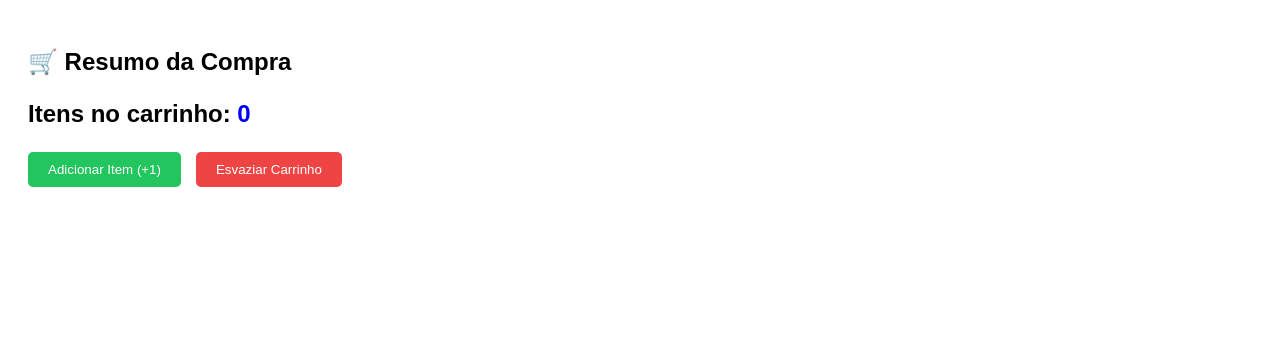
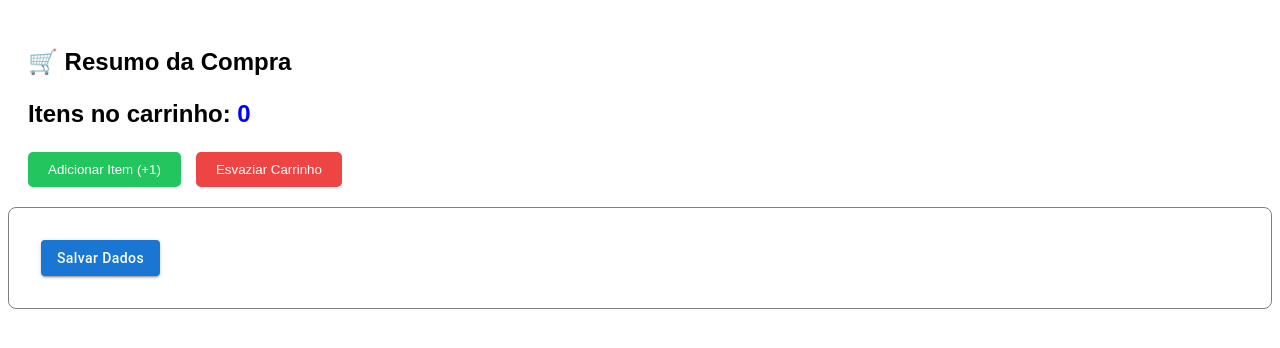
Before and after one commit to jeancarloslima/teste-007-redux-e-materialui, a React (Vite) app: page / in a window 1280 px wide. Shown: the top 348 px of the page. Built offline with nearby package versions, Linux system fonts and the light colour scheme.

Commit message:
Fazendo botão simples com Material UI

```diff
--- a/package.json
+++ b/package.json
@@ -10,6 +10,9 @@
     "preview": "vite preview"
   },
   "dependencies": {
+    "@emotion/react": "^11.14.0",
+    "@emotion/styled": "^11.14.1",
+    "@mui/material": "^9.0.1",
     "@reduxjs/toolkit": "^2.11.2",
     "react": "^19.2.5",
     "react-dom": "^19.2.5",
--- a/src/App.jsx
+++ b/src/App.jsx
@@ -1,10 +1,12 @@
 import "./App.css";
 import Tela01 from "./Tela01";
+import Tela02 from "./Tela02";
 
 function App() {
   return (
     <>
       <Tela01 />
+      <Tela02 />
     </>
   );
 }
--- /dev/null
+++ b/src/Tela02/index.jsx
@@ -0,0 +1,18 @@
+import { Button, Box } from "@mui/material";
+
+export default function Tela02() {
+  return (
+    <Box sx={{ p: 4, border: "1px solid gray", borderRadius: 2 }}>
+      <Button
+        variant="contained"
+        sx={{
+          backgroundColor: "primary.main",
+          textTransform: "none",
+          "&:hover": { backgroundColor: "primary.dark" },
+        }}
+      >
+        Salvar Dados
+      </Button>
+    </Box>
+  );
+}
```
Also changed, not shown: 1 other file (tests, documents, lock files or other folders).
